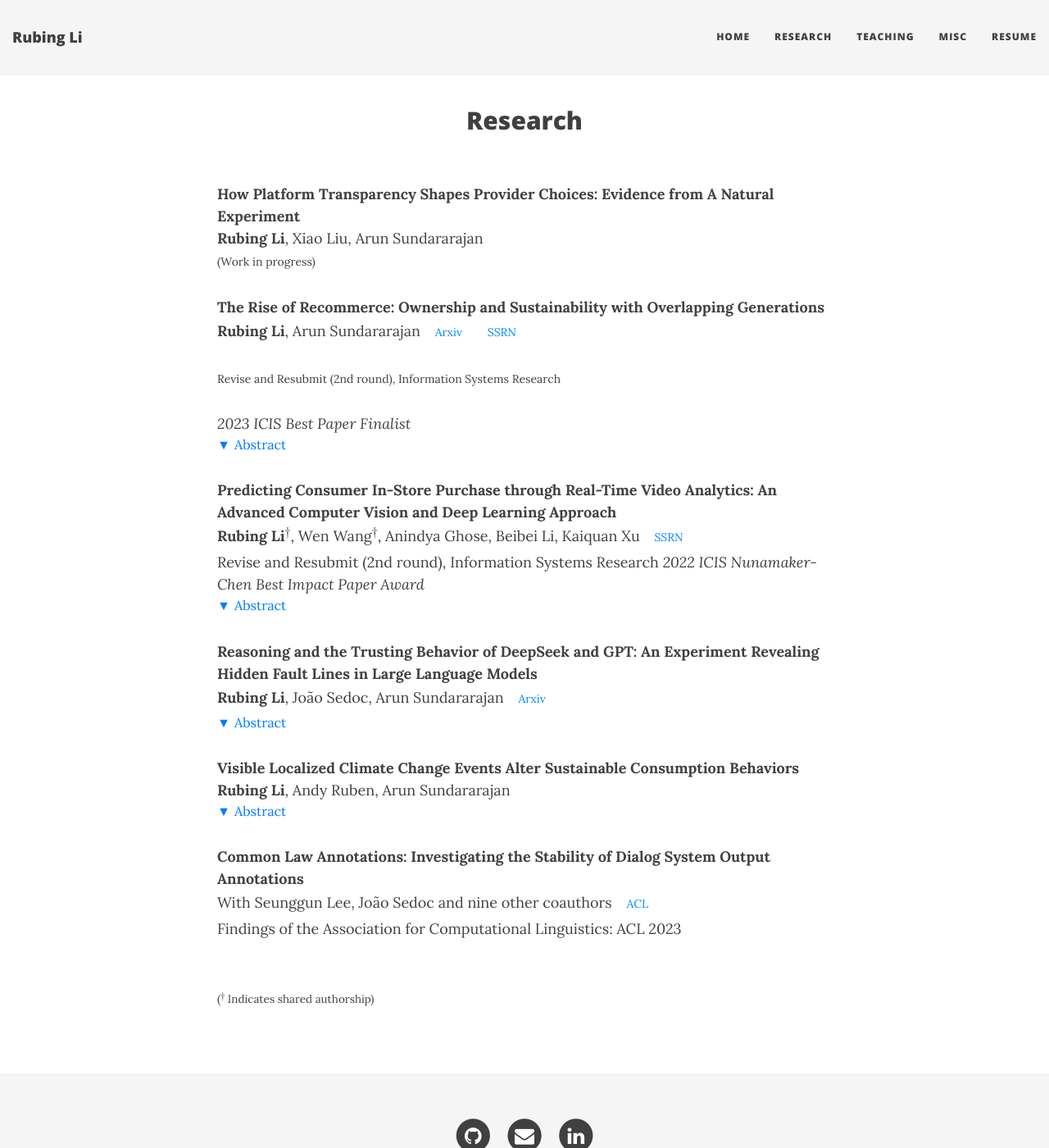
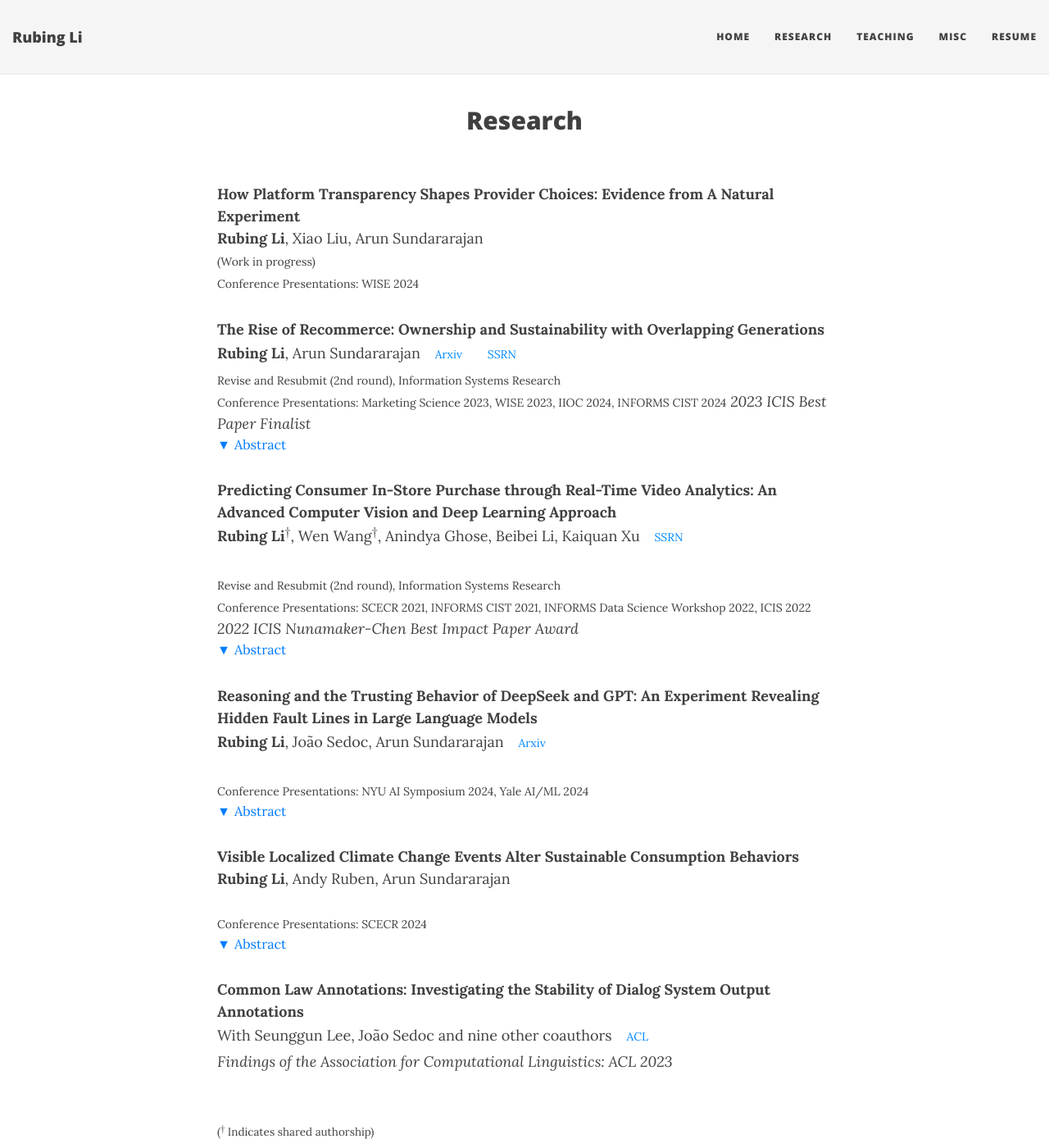
Before and after one commit to RubingLi123/rubingli123.github.io, a Jekyll site: the page built from research.md, in a window 1280 px wide and 1400 px high. Shown: the whole window at 82% size. Built offline with Jekyll 4.4.1, drawn with Linux system fonts in a browser that asks for light colours; nearby versions of some CDN libraries.

Commit message:
Update research.md

```diff
--- a/research.md
+++ b/research.md
@@ -41,11 +41,13 @@ title: Research
 **How  Platform Transparency Shapes Provider Choices: Evidence from A Natural Experiment**
 **Rubing Li**, Xiao Liu, Arun Sundararajan
 <br><span style="font-size: 14px;">(Work in progress)</span>
+<br><span style="font-size: 14px;">Conference Presentations: WISE 2024</span>
 
 
 **The Rise of Recommerce: Ownership and Sustainability with Overlapping Generations**
 **Rubing Li**, Arun Sundararajan  [Arxiv](https://arxiv.org/abs/2405.09023){: .btn} [SSRN](https://papers.ssrn.com/sol3/papers.cfm?abstract_id=4827707){: .btn}
-<p style="font-size: 14px; margin-top: 0;"> Revise and Resubmit (2nd round), Information Systems Research</p>
+<br><span style="font-size: 14px;"> Revise and Resubmit (2nd round), Information Systems Research</span>
+<br><span style="font-size: 14px;">Conference Presentations: Marketing Science 2023, WISE 2023, IIOC 2024, INFORMS CIST 2024</span>
 *2023 ICIS Best Paper Finalist*
 <span class="abstract-link" onclick="toggleAbstract('abstract1', this)">
     <span class="triangle">▼</span> Abstract
@@ -56,7 +58,8 @@ title: Research
 
 **Predicting Consumer In-Store Purchase through Real-Time Video Analytics: An Advanced Computer Vision and Deep Learning Approach**
 **Rubing Li**<sup>†</sup>, Wen Wang<sup>†</sup>, Anindya Ghose, Beibei Li, Kaiquan Xu [SSRN](https://papers.ssrn.com/sol3/papers.cfm?abstract_id=4513385){: .btn}
-Revise and Resubmit (2nd round), Information Systems Research
+<br><span style="font-size: 14px;"> Revise and Resubmit (2nd round), Information Systems Research</span>
+<br><span style="font-size: 14px;">Conference Presentations: SCECR 2021, INFORMS CIST 2021, INFORMS Data Science Workshop 2022, ICIS 2022</span>
 *2022 ICIS Nunamaker-Chen Best Impact Paper Award*
 <span class="abstract-link" onclick="toggleAbstract('abstract3', this)">
     <span class="triangle">▼</span> Abstract
@@ -67,6 +70,7 @@ This study introduces a novel, theory-driven video analytics framework to predic
 
 **Reasoning and the Trusting Behavior of DeepSeek and GPT: An Experiment Revealing Hidden Fault Lines in Large Language Models**
 **Rubing Li**, João Sedoc, Arun Sundararajan   [Arxiv](https://arxiv.org/pdf/2502.12825){: .btn}
+<br><span style="font-size: 14px;">Conference Presentations: NYU AI Symposium 2024, Yale AI/ML 2024</span>
 <span class="abstract-link" onclick="toggleAbstract('abstract4', this)">
     <span class="triangle">▼</span> Abstract
 </span>
@@ -78,6 +82,7 @@ When encountering increasingly frequent performance improvements or cost reducti
 
 **Visible Localized Climate Change Events Alter Sustainable Consumption Behaviors**
 **Rubing Li**, Andy Ruben, Arun Sundararajan
+<br><span style="font-size: 14px;">Conference Presentations: SCECR 2024</span>
 <span class="abstract-link" onclick="toggleAbstract('abstract2', this)">
     <span class="triangle">▼</span> Abstract
 </span>
@@ -89,7 +94,7 @@ As concerns about environmental and climate change rise, consumers increasingly
 
 **Common Law Annotations: Investigating the Stability of Dialog System Output Annotations**
 With Seunggun Lee, João Sedoc and nine other coauthors [ACL](https://aclanthology.org/2023.findings-acl.780.pdf){: .btn}<br>
-Findings of the Association for Computational Linguistics: ACL 2023
+*Findings of the Association for Computational Linguistics: ACL 2023*
 
 <br>
 <span style="font-size: 0.75em;">(<sup>†</sup> Indicates shared authorship)</span>
```
